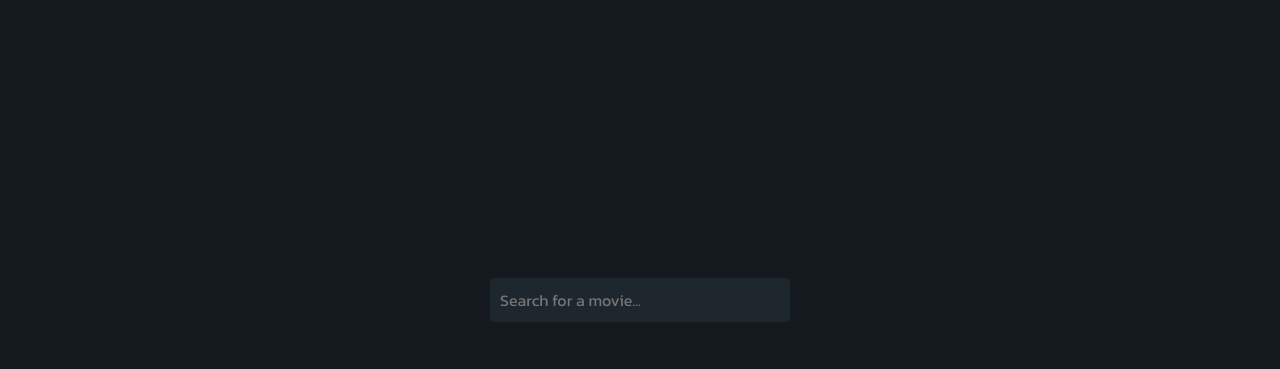
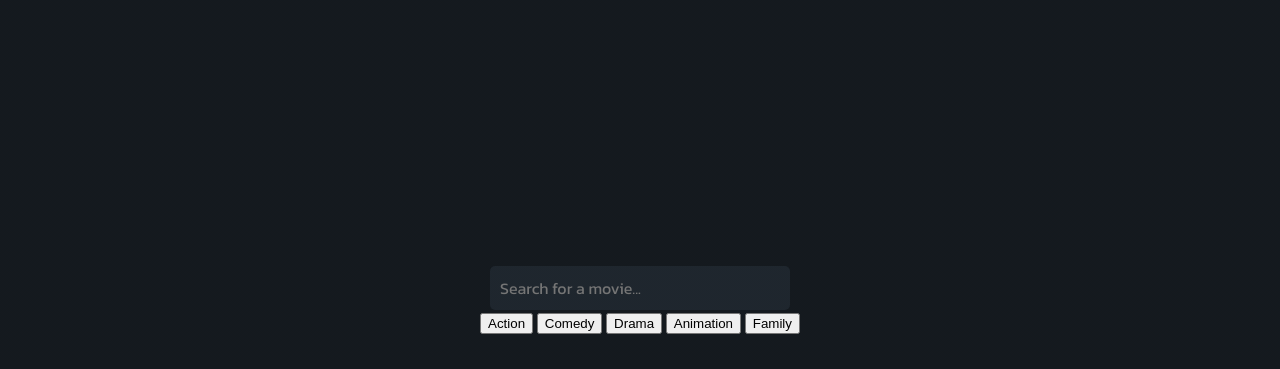
Before and after one commit to Prutuo/movies, a plain HTML site: page index.html in a window 1280 px wide. Shown: the part 77-446 px from the top of the page. Drawn offline with Linux system fonts and the light colour scheme; no server answers.

Commit message:
Update index.html

```diff
--- a/index.html
+++ b/index.html
@@ -18,6 +18,15 @@
 <div class="container">
   <div class="search-container">
     <input type="text" class="search-box" placeholder="Search for a movie...">
+  <div class="genre-buttons">
+  <button class="genre-button" data-genre-id="28">Action</button>
+  <button class="genre-button" data-genre-id="35">Comedy</button>
+  <button class="genre-button" data-genre-id="18">Drama</button>
+  <button class="genre-button" data-genre-id="16">Animation</button>
+  <button class="genre-button" data-genre-id="10751">Family</button>
+  <!-- Add more buttons for other genres as needed -->
+</div>
+
   </div>
 
   <ul class="movie-list"></ul>
```
